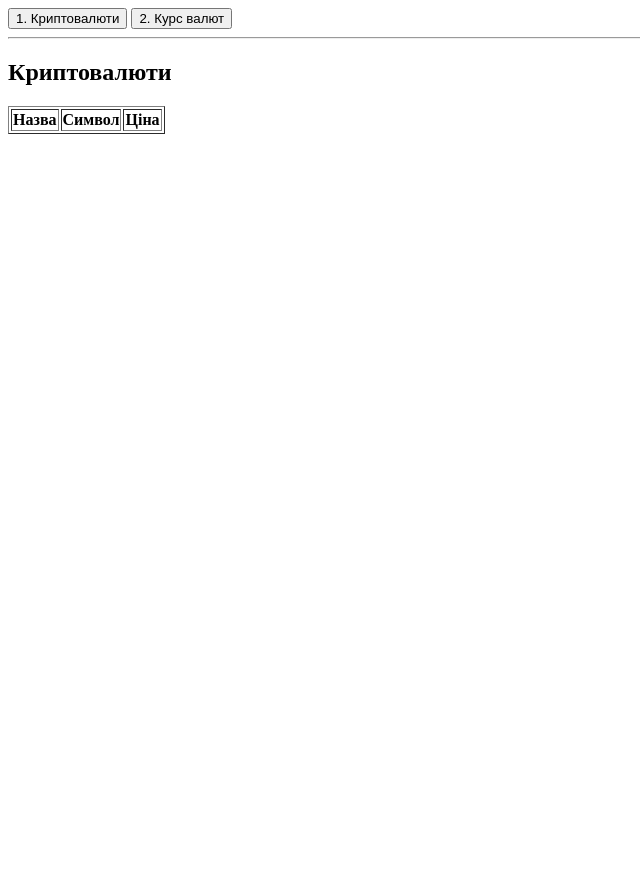
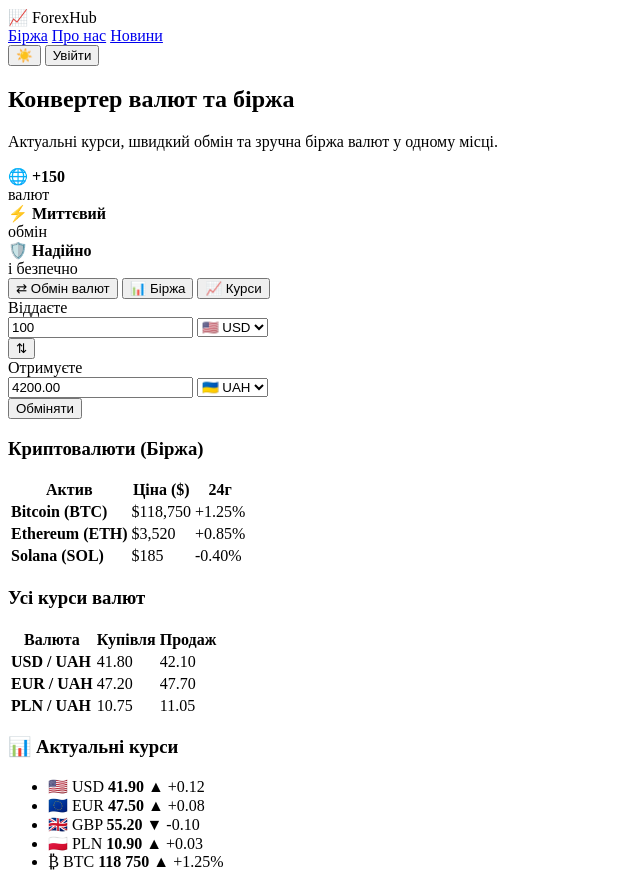
Before and after one commit to langernikoletta/Crypto-currency, a Flask app: page / in a window 1280 px wide. Shown: the whole page, without its empty margins (0-640 px from the left). Before the commit the page ends 134 px from the top, so only its background shows below. Run offline with Flask 3, Linux system fonts and the light colour scheme; lists and menus that the app fills with data are empty.

Commit message:
Refresh currency exchange interface
Co-authored-by: Copilot <223556219+Copilot@users.noreply.github.com>

```diff
--- a/templates/index.html
+++ b/templates/index.html
@@ -3,58 +3,114 @@
 <head>
     <meta charset="UTF-8">
     <meta name="viewport" content="width=device-width, initial-scale=1.0">
-    <title>Crypto App</title>
+    <title>ForexHub — Біржа</title>
+    <link rel="stylesheet" href="style.css">
 </head>
 <body>
-    <div>
-        <button onclick="switchTab('crypto')">1. Криптовалюти</button>
-        <button onclick="switchTab('fiat')">2. Курс валют</button>
+    <header class="navbar">
+        <div class="logo">📈 Forex<span>Hub</span></div>
+        <nav class="nav-links">
+            <a href="#" class="active">Біржа</a>
+            <a href="#">Про нас</a>
+            <a href="#">Новини</a>
+        </nav>
+        <div class="nav-actions">
+            <button class="theme-btn">☀️</button>
+            <button class="login-btn">Увійти</button>
         </div>
-    <hr>
-    <div id="section-crypto">
-        <h2>Криптовалюти</h2>
-        <table border="1">
+    </header>
+
+    <main class="hero-grid">
+        <section class="hero-info">
+            <h1>Конвертер валют та біржа</h1>
+            <p class="subtitle">Актуальні курси, швидкий обмін та зручна біржа валют у одному місці.</p>
+
+            <div class="features">
+                <div class="feature-item">🌐 <strong>+150</strong><br><span>валют</span></div>
+                <div class="feature-item">⚡ <strong>Миттєвий</strong><br><span>обмін</span></div>
+                <div class="feature-item">🛡️ <strong>Надійно</strong><br><span>і безпечно</span></div>
+            </div>
+        </section>
+        <section class="card widget-card">
+            <div class="widget-tabs">
+                <button class="tab-btn active" data-tab="exchange">⇄ Обмін валют</button>
+                <button class="tab-btn" data-tab="market">📊 Біржа</button>
+                <button class="tab-btn" data-tab="rates">📈 Курси</button>
+            </div>
+            <div id="tab-exchange" class="tab-content active">
+                <div class="input-group">
+                    <label>Віддаєте</label>
+                    <div class="input-box">
+                        <input type="number" id="amount-from" value="100">
+                        <select id="currency-from">
+                            <option value="USD">🇺🇸 USD</option>
+                            <option value="EUR">🇪🇺 EUR</option>
+                            <option value="BTC">₿ BTC</option>
+                        </select>
+                    </div>
+                </div>
+
+                <div class="swap-wrapper">
+                    <button id="swap-btn" class="swap-btn">⇅</button>
+                </div>
+
+                <div class="input-group">
+                    <label>Отримуєте</label>
+                    <div class="input-box">
+                        <input type="number" id="amount-to" value="4200.00" readonly>
+                        <select id="currency-to">
+                            <option value="UAH">🇺🇦 UAH</option>
+                            <option value="USD">🇺🇸 USD</option>
+                            <option value="EUR">🇪🇺 EUR</option>
+                        </select>
+                    </div>
+                </div>
+
+                <button class="primary-btn" id="convert-btn">Обміняти</button>
+            </div>
+            <div id="tab-market" class="tab-content">
+                <h3>Криптовалюти (Біржа)</h3>
+                <table class="data-table">
                     <thead>
                         <tr>
-                    <th>Назва</th>
-                    <th>Символ</th>
-                    <th>Ціна</th>
+                            <th>Актив</th>
+                            <th>Ціна ($)</th>
+                            <th>24г</th>
                         </tr>
                     </thead>
-            <tbody id="crypto-list">
+                    <tbody id="crypto-market-body">
                     </tbody>
                 </table>
             </div>
-
-    <!-- Секція 2: Курс валют -->
-    <div id="section-fiat" style="display: none;">
-        <h2>Курс валют</h2>
-        <table border="1">
+            <div id="tab-rates" class="tab-content">
+                <h3>Усі курси валют</h3>
+                <table class="data-table">
                     <thead>
                         <tr>
                             <th>Валюта</th>
-                    <th>Код</th>
-                    <th>Курс</th>
+                            <th>Купівля</th>
+                            <th>Продаж</th>
                         </tr>
                     </thead>
-            <tbody id="fiat-list">
+                    <tbody id="fiat-market-body">
+
                     </tbody>
                 </table>
             </div>
+        </section>
+        <aside class="card sidebar-card">
+            <h3>📊 Актуальні курси</h3>
+            <ul class="rates-list">
+                <li><span>🇺🇸 USD</span> <strong>41.90</strong> <span class="up">▲ +0.12</span></li>
+                <li><span>🇪🇺 EUR</span> <strong>47.50</strong> <span class="up">▲ +0.08</span></li>
+                <li><span>🇬🇧 GBP</span> <strong>55.20</strong> <span class="down">▼ -0.10</span></li>
+                <li><span>🇵🇱 PLN</span> <strong>10.90</strong> <span class="up">▲ +0.03</span></li>
+                <li><span>₿ BTC</span> <strong>118 750</strong> <span class="up">▲ +1.25%</span></li>
+            </ul>
+        </aside>
 
-    <script>
-        function switchTab(tab) {
-            const cryptoSec = document.getElementById('section-crypto');
-            const fiatSec = document.getElementById('section-fiat');
+    </main>
 
-            if (tab === 'crypto') {
-                cryptoSec.style.display = 'block';
-                fiatSec.style.display = 'none';
-            } else {
-                cryptoSec.style.display = 'none';
-                fiatSec.style.display = 'block';
-            }
-        }
-    </script>
+    <script src="script.js"></script>
 </body>
 </html>
--- /dev/null
+++ b/templates/script.js
@@ -0,0 +1,84 @@
+const tabButtons = document.querySelectorAll('.tab-btn');
+const tabContents = document.querySelectorAll('.tab-content');
+
+tabButtons.forEach(btn => {
+    btn.addEventListener('click', () => {
+        tabButtons.forEach(b => b.classList.remove('active'));
+        tabContents.forEach(c => c.classList.remove('active'));
+
+        btn.classList.add('active');
+        const targetId = 'tab-' + btn.getAttribute('data-tab');
+        document.getElementById(targetId).classList.add('active');
+    });
+});
+
+const amountFrom = document.getElementById('amount-from');
+const amountTo = document.getElementById('amount-to');
+const currencyFrom = document.getElementById('currency-from');
+const currencyTo = document.getElementById('currency-to');
+const swapBtn = document.getElementById('swap-btn');
+
+const ratesToUSD = {
+    USD: 1,
+    EUR: 1.13,
+    UAH: 0.0238,
+    BTC: 118750
+};
+
+function calculateExchange() {
+    const val = parseFloat(amountFrom.value) || 0;
+    const from = currencyFrom.value;
+    const to = currencyTo.value;
+
+    const inUSD = val * ratesToUSD[from];
+    const result = inUSD / ratesToUSD[to];
+
+    amountTo.value = result.toFixed(2);
+}
+
+amountFrom.addEventListener('input', calculateExchange);
+currencyFrom.addEventListener('change', calculateExchange);
+currencyTo.addEventListener('change', calculateExchange);
+
+swapBtn.addEventListener('click', () => {
+    const temp = currencyFrom.value;
+    currencyFrom.value = currencyTo.value;
+    currencyTo.value = temp;
+    calculateExchange();
+});
+
+function loadCryptoMarket() {
+    const tbody = document.getElementById('crypto-market-body');
+    const demoCrypto = [
+        { name: 'Bitcoin (BTC)', price: '118,750', change: '+1.25%', isUp: true },
+        { name: 'Ethereum (ETH)', price: '3,520', change: '+0.85%', isUp: true },
+        { name: 'Solana (SOL)', price: '185', change: '-0.40%', isUp: false }
+    ];
+
+    tbody.innerHTML = demoCrypto.map(coin => `
+        <tr>
+            <td><strong>${coin.name}</strong></td>
+            <td>$${coin.price}</td>
+            <td class="${coin.isUp ? 'up' : 'down'}">${coin.change}</td>
+        </tr>
+    `).join('');
+}
+function loadFiatMarket() {
+    const tbody = document.getElementById('fiat-market-body');
+    const demoFiat = [
+        { pair: 'USD / UAH', buy: '41.80', sell: '42.10' },
+        { pair: 'EUR / UAH', buy: '47.20', sell: '47.70' },
+        { pair: 'PLN / UAH', buy: '10.75', sell: '11.05' }
+    ];
+
+    tbody.innerHTML = demoFiat.map(item => `
+        <tr>
+            <td><strong>${item.pair}</strong></td>
+            <td>${item.buy}</td>
+            <td>${item.sell}</td>
+        </tr>
+    `).join('');
+}
+
+loadCryptoMarket();
+loadFiatMarket();
```
Also changed, not shown: templates/stil.css (deleted), templates/style.css (added). Lines whose indentation alone changed are shown as unchanged.
